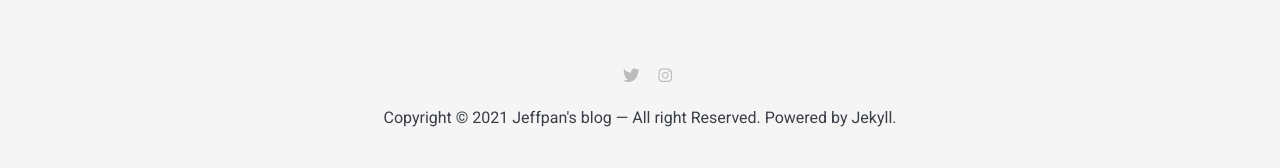
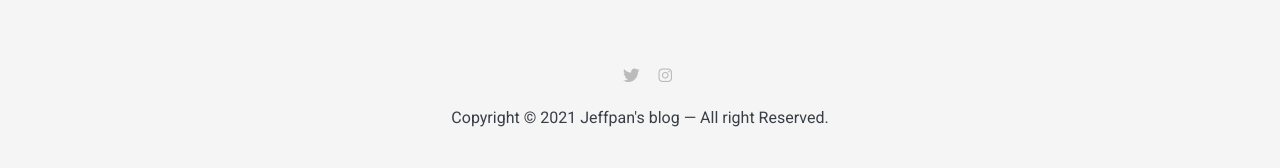
Before and after one commit to JeffVipPan/jeffvippan.github.io, a Jekyll site: the page built from index.html, in a window 1280 px wide. Shown: the part 1871-2039 px from the top of the page. Built offline with Jekyll 4.4.1, drawn with Linux system fonts in a browser that asks for light colours; nearby versions of some CDN libraries; the list of posts is cut into pages by our own code.

```diff
--- a/_includes/footer.html
+++ b/_includes/footer.html
@@ -12,7 +12,7 @@
 
     {% include contact-link.html %}
 
-    <div class="copyright">Copyright &copy; {{site.time | date: '%Y'}} <a href="/">{{ site.data.settings.title }}</a> — All right Reserved. Powered by <a href="https://jekyllrb.com/">Jekyll</a>.</div>
+    <div class="copyright">Copyright &copy; {{site.time | date: '%Y'}} <a href="/">{{ site.data.settings.title }}</a> — All right Reserved. </div>
 </div>
 </footer>
 <!-- end footer -->
```
Also changed, not shown: _pages/styleguide.md (+2 -0 lines).
